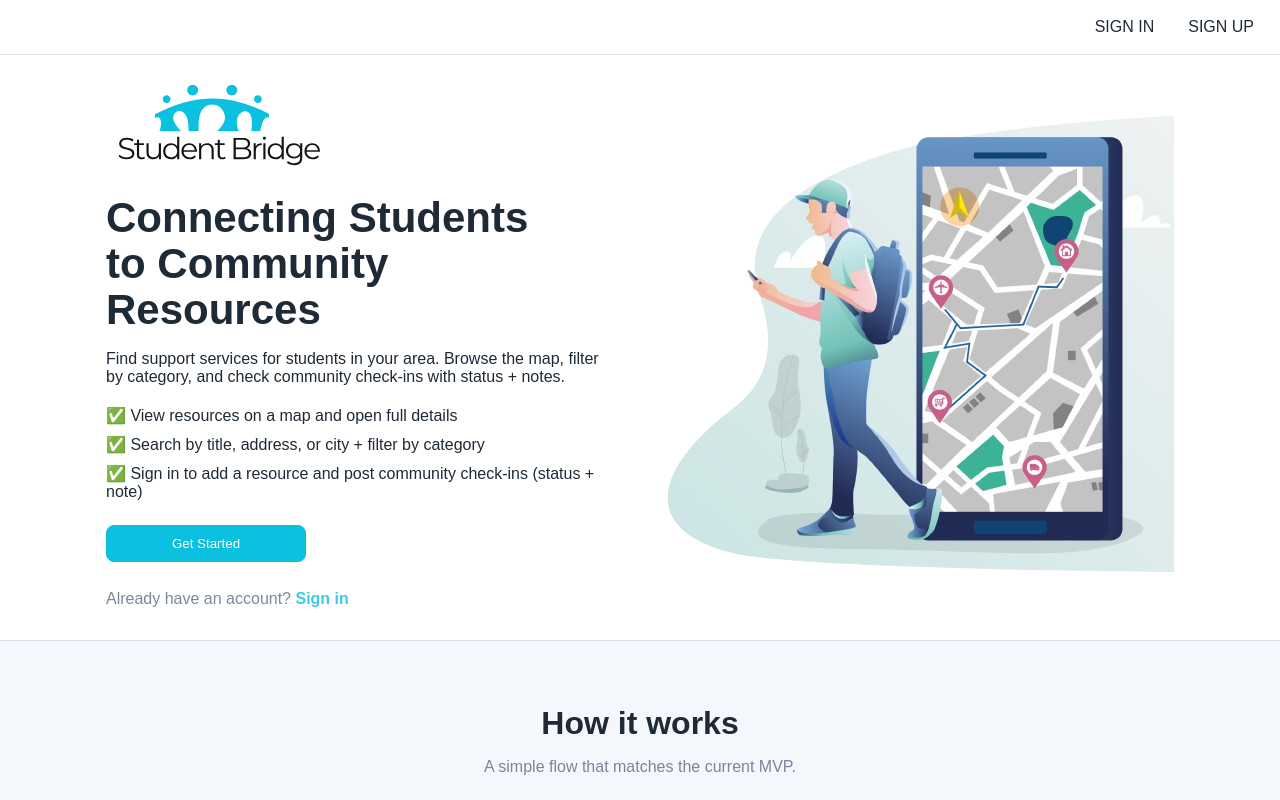
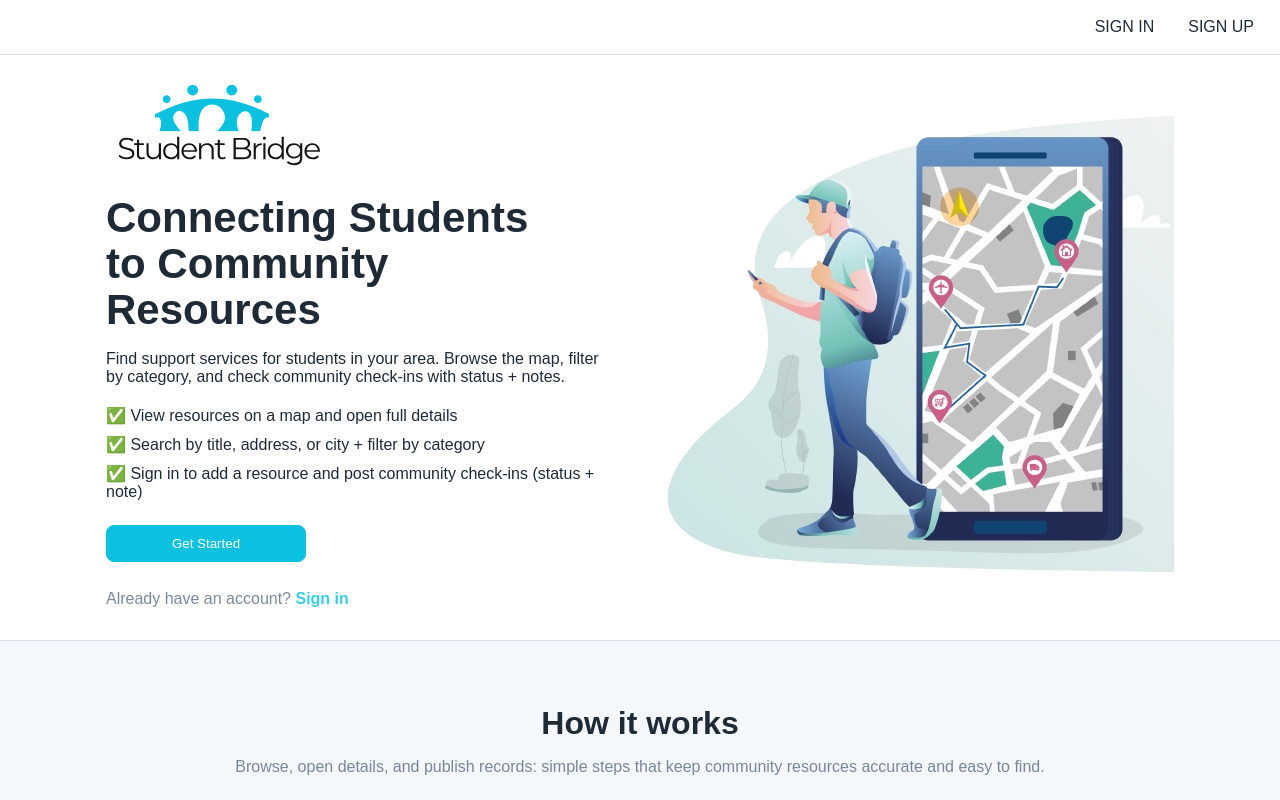
Before and after one commit to gabogara/student-bridge-front-end, a React (Vite) app: page / in a window 1280 px wide. Shown: the top 800 px of the page. Built offline with nearby package versions, Linux system fonts and the light colour scheme; no server answers.

Commit message:
chore: update subtitle, seccion 2 on Landing page

```diff
--- a/src/components/Landing/Landing.jsx
+++ b/src/components/Landing/Landing.jsx
@@ -60,7 +60,10 @@ const Landing = () => {
       <section className="how-section">
         <div className="page">
           <h2>How it works</h2>
-          <p className="muted">A simple flow that matches the current MVP.</p>
+          <p className="muted">
+            Browse, open details, and publish records: simple steps that keep
+            community resources accurate and easy to find.
+          </p>
 
           <div className="how-grid">
             <article className="card how-card">
```
